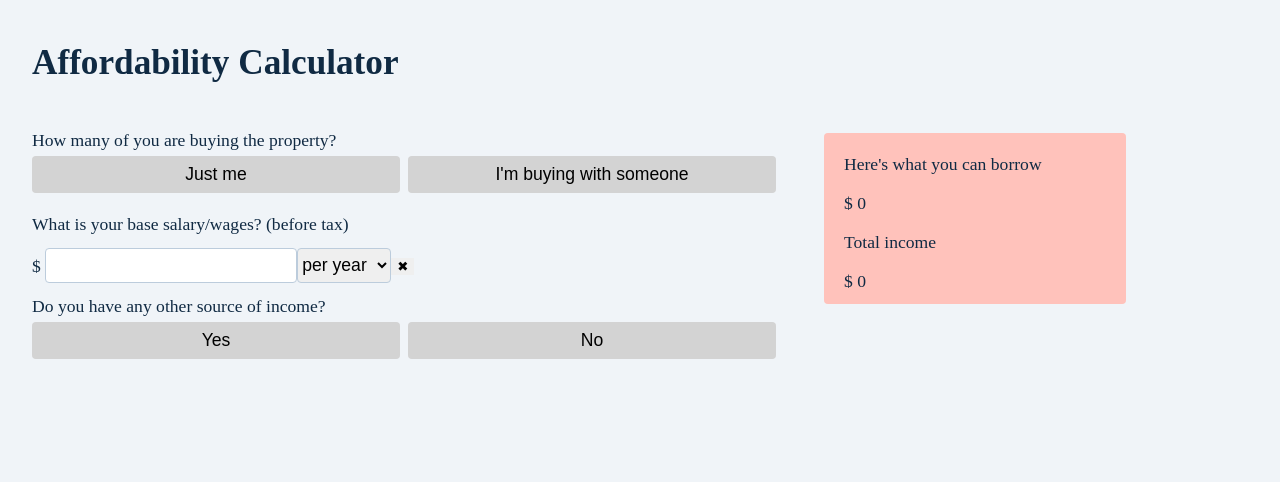
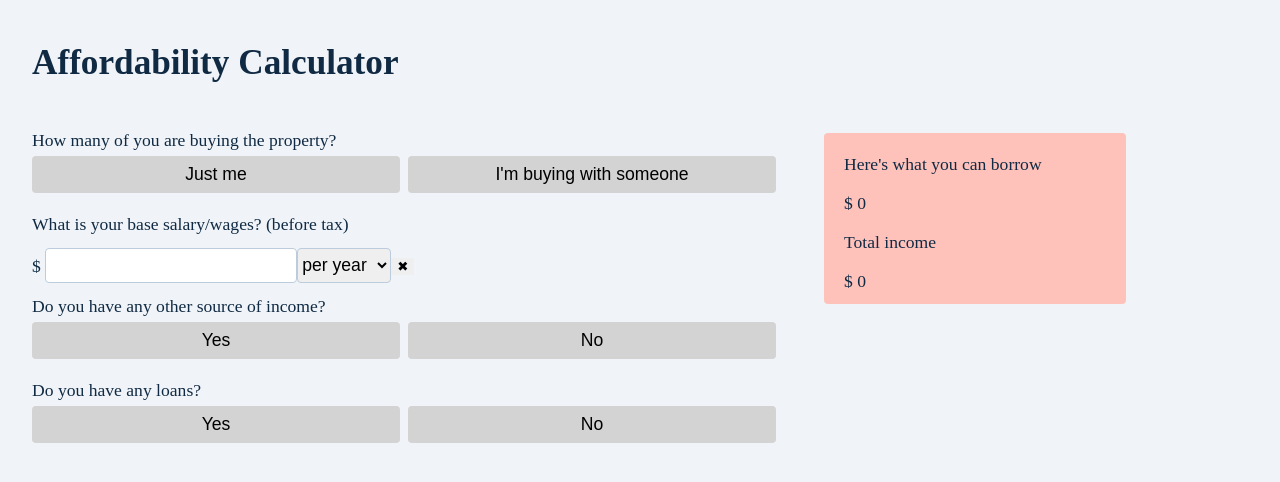
Before and after one commit to NadiiaSka/affordability-calculator, a React (Create React App) app: page / in a window 1280 px wide. Shown: the top 482 px of the page. Built offline with nearby package versions, Linux system fonts and the light colour scheme.

Commit message:
Add loans to the form

```diff
--- a/src/App.js
+++ b/src/App.js
@@ -67,7 +67,26 @@ function App() {
           />
           {buttonSelected.otherSourceOfIncome && (
             <InputList
-              label="Add other income"
+              inputLabel="Other income"
+              buttonLabel="Add other income"
+              values={incomeValues}
+              setValues={setIncomeValues}
+              calculateTotal={calculateTotal}
+            />
+          )}
+          <p>Do you have any loans?</p>
+          <ButtonRow
+            buttonLabels={[
+              { id: 1, name: "loans", label: "Yes", value: true },
+              { id: 2, name: "loans", label: "No", value: false },
+            ]}
+            setButtonSelected={setButtonSelected}
+            buttonSelected={buttonSelected}
+          />
+          {buttonSelected.loans && (
+            <InputList
+              inputLabel="Loan"
+              buttonLabel="Add loan"
               values={incomeValues}
               setValues={setIncomeValues}
               calculateTotal={calculateTotal}
--- a/src/components/InputList.js
+++ b/src/components/InputList.js
@@ -2,7 +2,13 @@ import { useState } from "react";
 import Button from "./Button";
 import InputRow from "./InputRow";
 
-const InputList = ({ label, values, setValues, calculateTotal }) => {
+const InputList = ({
+  inputLabel,
+  buttonLabel,
+  values,
+  setValues,
+  calculateTotal,
+}) => {
   const [inputListLength, setInputListLength] = useState(1);
 
   const handleAddInputField = () => {
@@ -15,7 +21,7 @@ const InputList = ({ label, values, setValues, calculateTotal }) => {
         return (
           <InputRow
             key={index}
-            labelText={`Other income #${index + 1}`}
+            labelText={`${inputLabel} #${index + 1}`}
             name={`additionalIncome${index}`}
             values={values}
             setValues={setValues}
@@ -24,7 +30,7 @@ const InputList = ({ label, values, setValues, calculateTotal }) => {
         );
       })}{" "}
       <Button
-        label={label}
+        label={buttonLabel}
         className="btn-add-more"
         handleButtonSelected={handleAddInputField}
       />
```
